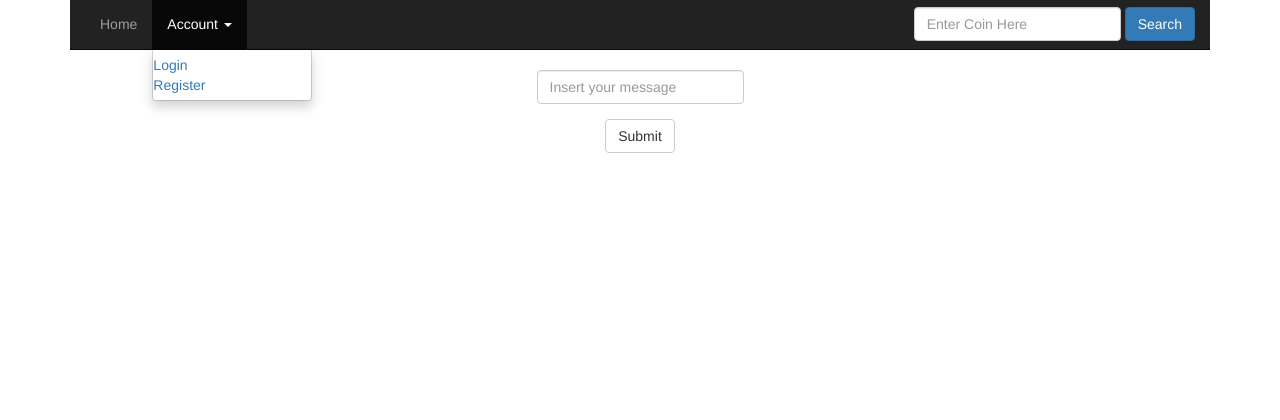
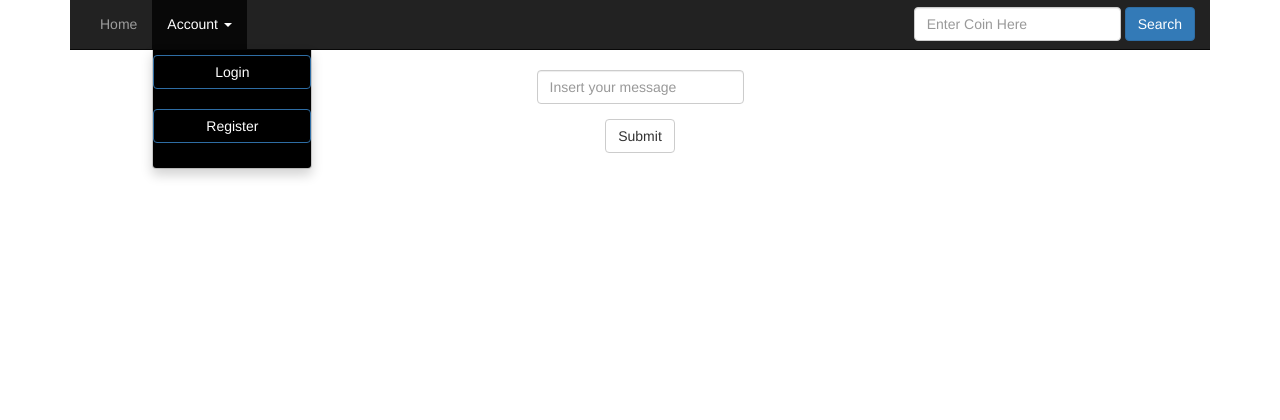
Before and after one commit to W1zzardo/Coin-Tracker, a Flask app: page /clipboard in a window 1280 px wide, after a click on "Account". Shown: the part 341-761 px from the top of the page. Run offline with Flask 2, Linux system fonts and the light colour scheme; some libraries are stand-ins or nearby versions.

Commit message:
dropdown bar

```diff
--- a/Website/templates/layout.html
+++ b/Website/templates/layout.html
@@ -47,18 +47,18 @@
                                 <li><a href="{{ url_for('index2') }}">Home</a></li>
                                 <li class="nav-item dropdown">
                                     <a href="#" class="dropdown-toggle" data-toggle="dropdown" role="button" aria-haspopup="true" aria-expanded="false">Shop<span class="caret"></span></a>
-                                        <div class="dropdown-menu" aria-labelledby="navbarDropdownMenuLink">
-                                          <a class="dropdown-item" href="{{ url_for('buy') }}">Buy</a></br>
-                                          <a class="dropdown-item" href="{{ url_for('sell') }}">Sell</a></br>
-                                          <a class="dropdown-item" href="{{ url_for('history') }}">History</a></br>
+                                        <div style="background-color:black" class="dropdown-menu" aria-labelledby="navbarDropdownMenuLink">
+                                          <a style="background-color:black" class="nav-tabs-dropdown btn btn-block btn-primary" href="{{ url_for('buy') }}">Buy</a></br>
+                                          <a style="background-color:black" class="nav-tabs-dropdown btn btn-block btn-primary" href="{{ url_for('sell') }}">Sell</a></br>
+                                          <a style="background-color:black" class="nav-tabs-dropdown btn btn-block btn-primary" href="{{ url_for('history') }}">History</a></br>
                                         </div>
 
                                 <li class="nav-item dropdown">
                                     <a href="#" class="dropdown-toggle" data-toggle="dropdown" role="button" aria-haspopup="true" aria-expanded="false">Account<span class="caret"></span></a>
-                                    <div class="dropdown-menu" aria-labelledby="navbarDropdownMenuLink">
-                                      <a class="dropdown-link" href="{{ url_for('profile') }}">Dashboard</a></br>
-                                      <a class="dropdown-link" href="{{ url_for('password') }}">Change Password</a></br>
-                                      <a class="dropdown-link" href="{{ url_for('logout') }}">Log Out</a></br>
+                                        <div style="background-color:black" class="dropdown-menu" aria-labelledby="navbarDropdownMenuLink">
+                                          <a style="background-color:black" class="nav-tabs-dropdown btn btn-block btn-primary"  href="{{ url_for('profile') }}">Dashboard</a></br>
+                                          <a style="background-color:black" class="nav-tabs-dropdown btn btn-block btn-primary" href="{{ url_for('password') }}">Change Password</a></br>
+                                          <a style="background-color:black" class="nav-tabs-dropdown btn btn-block btn-primary" href="{{ url_for('logout') }}">Log Out</a></br>
                                         </div>
                             </ul>
 
@@ -76,9 +76,9 @@
                                 <li><a href="{{ url_for('index') }}">Home</a></li>
                                 <li class="nav-item dropdown">
                                     <a href="#" class="dropdown-toggle" data-toggle="dropdown" role="button" aria-haspopup="true" aria-expanded="false">Account <span class="caret"></span></a>
-                                    <div class="dropdown-menu" aria-labelledby="navbarDropdownMenuLink">
-                                        <a class="dropdown-item" href="{{ url_for('login') }}">Login</a></br>
-                                        <a class="dropdown-item" href="{{ url_for('register') }}">Register</a></br>
+                                    <div style="background-color:black" class="dropdown-menu" aria-labelledby="navbarDropdownMenuLink">
+                                        <a style="background-color:black" class="nav-tabs-dropdown btn btn-block btn-primary" href="{{ url_for('login') }}">Login</a></br>
+                                        <a style="background-color:black" class="nav-tabs-dropdown btn btn-block btn-primary" href="{{ url_for('register') }}">Register</a></br>
                                 </div>
 
                             </ul>
```
Lines whose indentation alone changed are shown as unchanged.
